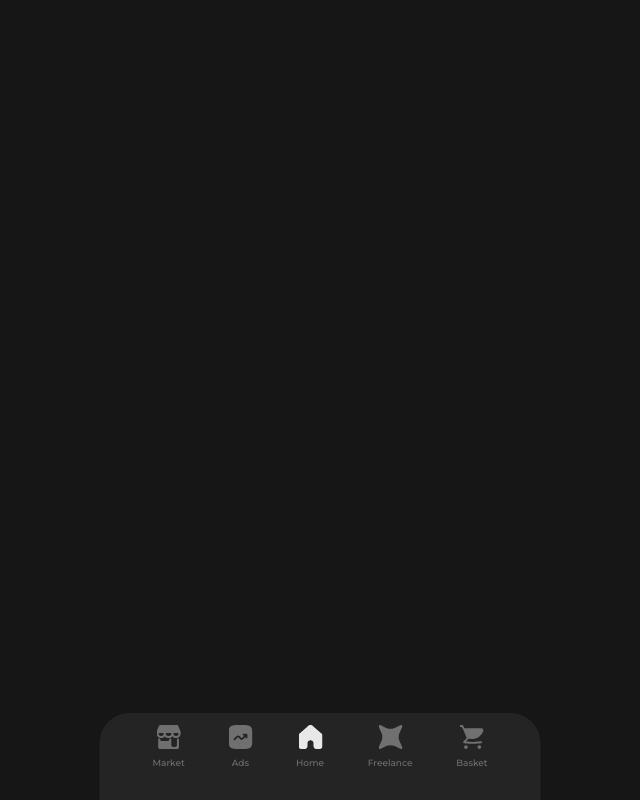
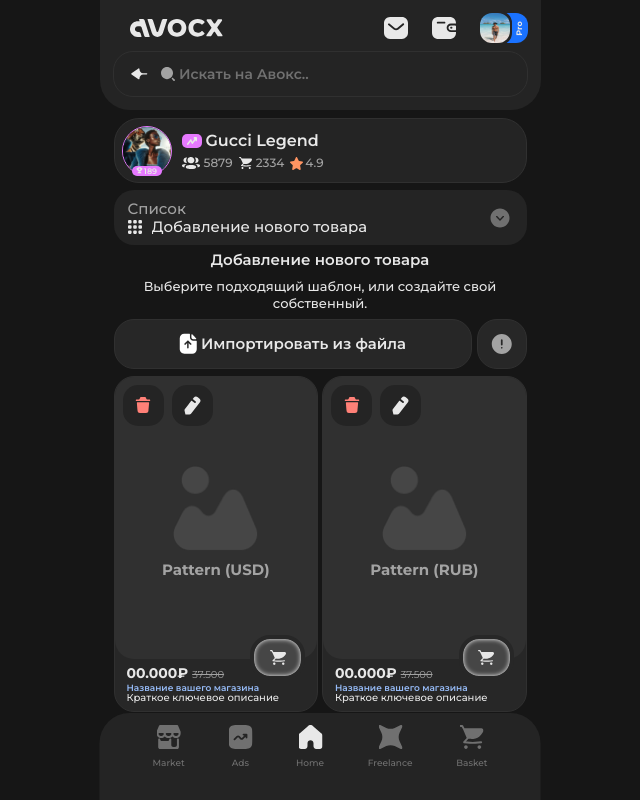
Before and after one commit to fayzullayevelmurod/Avocx-Mini-app, a React (Vite) app: page /adding-product-two in a window 1280 px wide. Shown: the top 800 px of the page, without its empty margins (320-960 px from the left). Built offline with nearby package versions, Linux system fonts and the light colour scheme.

Commit message:
adding-product-two page finished

```diff
--- a/src/components/ProductCard.jsx
+++ b/src/components/ProductCard.jsx
@@ -9,6 +9,14 @@
   return (
     <div className="w-[212px] mx-auto bg-[#272727] border border-[#303030] pb-2 rounded-[20px]">
       <div className="h-[282px] rounded-[19px] bg-[#303030] flex items-center justify-center flex-col relative">
+        <div className="flex gap-2 absolute top-2 left-2">
+          <div className="bg-[#242424] w-[41px] h-[41px] rounded-[15px] flex items-center justify-center">
+            <img src="/images/icons/red-trash.svg" alt="" />
+          </div>
+          <div className="bg-[#242424] w-[41px] h-[41px] rounded-[15px] flex items-center justify-center">
+            <img src="/images/icons/edit.svg" alt="" />
+          </div>
+        </div>
         <img src={image} alt={title} width={97} height={97} />
         <span className="text-grayCustom font-bold text-center mt-[5px]">
           {title}
--- /dev/null
+++ b/src/pages/AddingProductTwo.jsx
@@ -0,0 +1,49 @@
+import { Button, List, ProductCard, ProfileBox } from "../components";
+import { Header } from "../layouts";
+
+export const AddingProductTwo = () => {
+  const categoryOptions = [
+    "Добавление нового товара",
+    "Добавление нового товара 2",
+    "Добавление нового товара 3",
+  ];
+  return (
+    <>
+      <Header search={true} />
+      <div className="space-y-[7px]">
+        <ProfileBox />
+        <List options={categoryOptions} icon={true} />
+        <h3 className="text-center text-15 font-semibold">
+          Добавление нового товара
+        </h3>
+        <p className="text-center text-[13px] !mt-[11px] leading-[129%]">
+          Выберите подходящий шаблон, или создайте свой <br /> собственный.
+        </p>
+        <div className="flex gap-[5px]">
+          <Button
+            type="gray"
+            className="!font-semibold !bg-[#272727] border !border-[#303030]"
+          >
+            <img src="/images/icons/upload-file.svg" alt="" />
+            <span>Импортировать из файла</span>
+          </Button>
+          <Button
+            type="gray"
+            className="min-w-[50px] max-w-[50px] !bg-[#272727] border !border-[#303030]"
+          >
+            <img src="/images/icons/info.svg" alt="" />
+          </Button>
+        </div>
+
+        <div className="flex gap-1">
+          <ProductCard title="Pattern (USD)" />
+          <ProductCard title="Pattern (RUB)" />
+        </div>
+        <h3 className="text-center font-semibold">Мои шаблоны</h3>
+        <div className="flex w-fit">
+          <ProductCard actions={true} title="Pattern: Name" />
+        </div>
+      </div>
+    </>
+  );
+};
--- a/src/pages/MapPage.jsx
+++ b/src/pages/MapPage.jsx
@@ -17,10 +17,12 @@
     { path: "/my-shops", label: "Мои магазины. Нету" },
     { path: "/store-management", label: "Управление магазином" },
     { path: "/store-management-two", label: "Управление магазином 2" },
-    { path: "/management-characteristics", label: "Мои магазины. Управление характеристики" },
+    {
+      path: "/management-characteristics",
+      label: "Мои магазины. Управление характеристики",
+    },
     { path: "/adding-product", label: "Добавление товара без шаблона" },
-
-
+    { path: "/adding-product-two", label: "Добавление товара" },
   ];
 
   return (
--- a/src/routes.jsx
+++ b/src/routes.jsx
@@ -1,5 +1,6 @@
 import { Route, Routes } from "react-router-dom";
 import { AddingProduct, AdvertisingAccount, AdvertisingExchange, CartProducts, ChannelSettings, Home, Loading, ManagementCharacteristics, MapPage, MyAds, MyShops, Notifications, Settings, SlideWindow, StoreManagement, StoreManagementTwo, Wallet } from "./pages";
+import { AddingProductTwo } from "./pages/AddingProductTwo";
 
 const AppRoutes = () => {
   return (
@@ -22,7 +23,7 @@
       <Route path="/store-management-two" element={<StoreManagementTwo  />} />
       <Route path="/management-characteristics" element={<ManagementCharacteristics  />} />
       <Route path="/adding-product" element={<AddingProduct  />} />
-
+      <Route path="/adding-product-two" element={<AddingProductTwo  />} />
 
     </Routes>
   );
```
Also changed, not shown: public/images/icons/upload-file.svg (added), Добавление товара.png (added).
